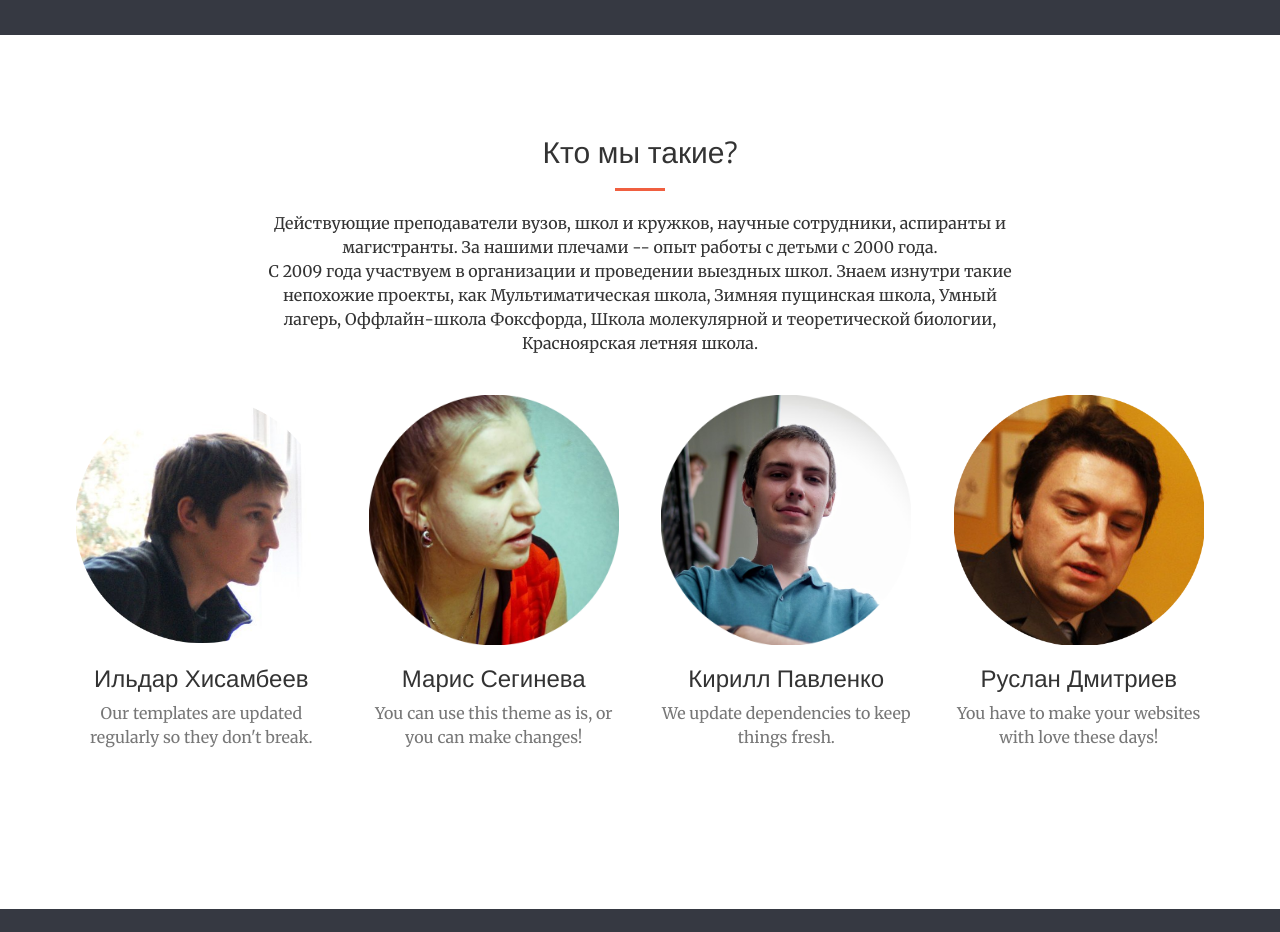
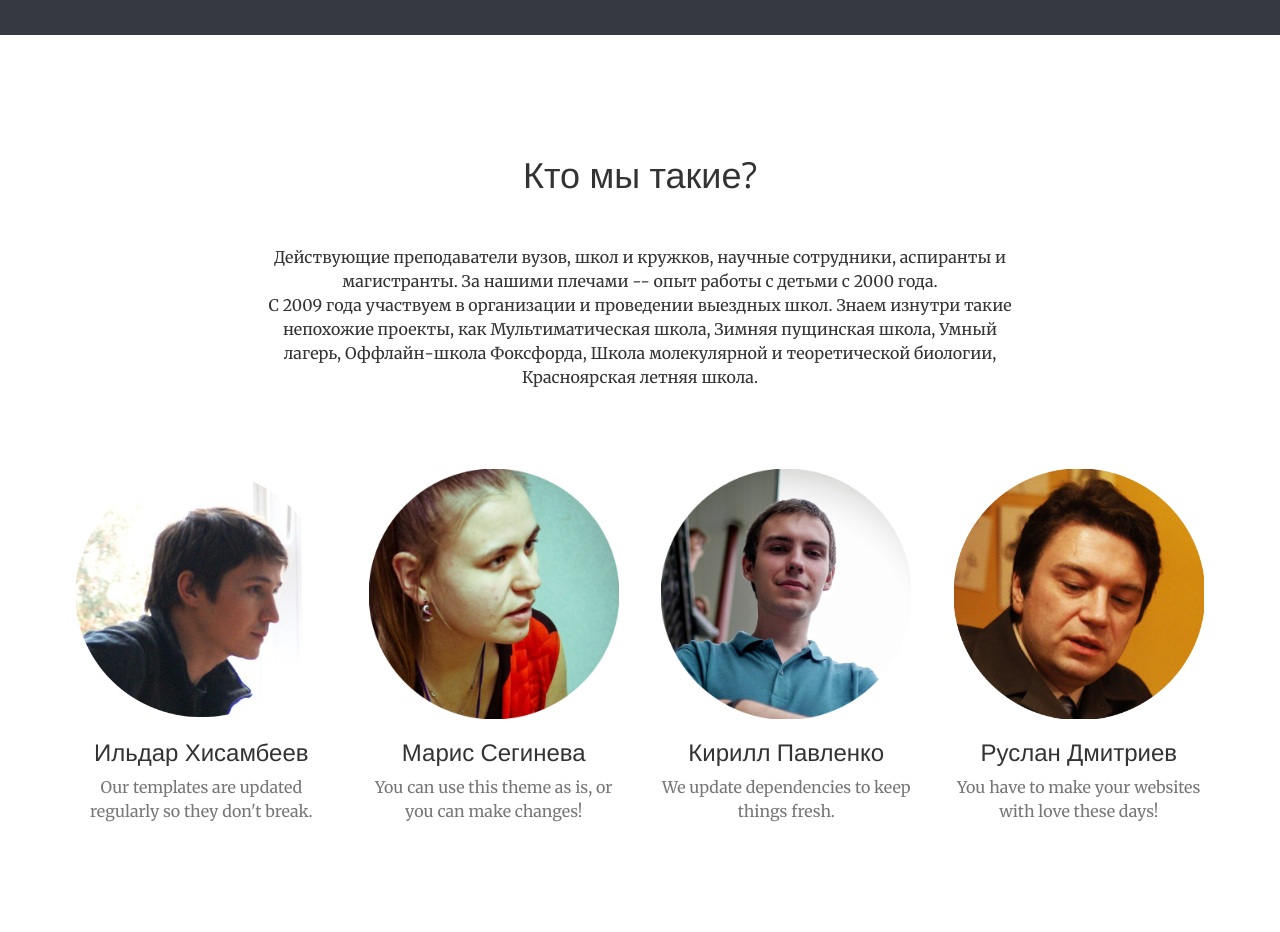
Before and after one commit to just-kir/just-kir.github.io, a website: page index2.html in a window 1280 px wide. Shown: the part 2260-3192 px from the top of the page. Drawn offline with nearby package versions, Linux system fonts and the light colour scheme.

Commit message:
Update index2.html
resize header

```diff
--- a/index2.html
+++ b/index2.html
@@ -146,15 +146,13 @@
     <section id="services">
       <div class="container">
           <div class="row">
-              <div class="col-lg-12 text-center">
-                  <h2 class="section-heading sr-heading">Кто мы такие?</h2>
-                  <hr class="primary">
-              </div>
+              <h1 class="text-center">Кто мы такие?</h1>
+		<br><br>
               <div class="col-lg-8 col-lg-offset-2 text-center">
 
                   <p>Действующие преподаватели вузов, школ и кружков, научные сотрудники, аспиранты и магистранты. За нашими плечами -- опыт работы с детьми с 2000 года.
 	<br>С 2009 года участвуем в организации и проведении выездных школ. Знаем изнутри такие непохожие проекты, как Мультиматическая школа, Зимняя пущинская школа, Умный лагерь, Оффлайн-школа Фоксфорда, Школа молекулярной и теоретической биологии, Красноярская летняя школа.</p>
-
+	<br><br>
               </div>
           </div>
       </div>
```
